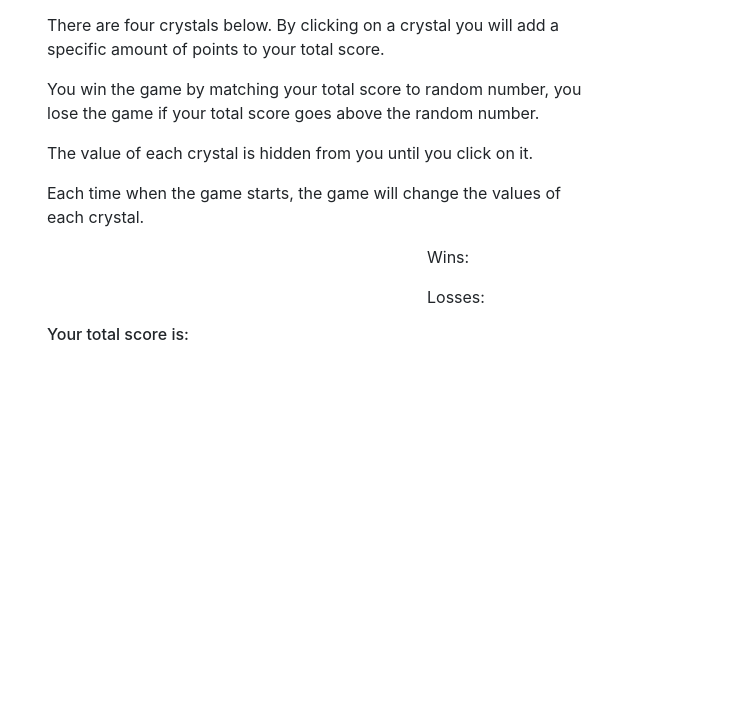
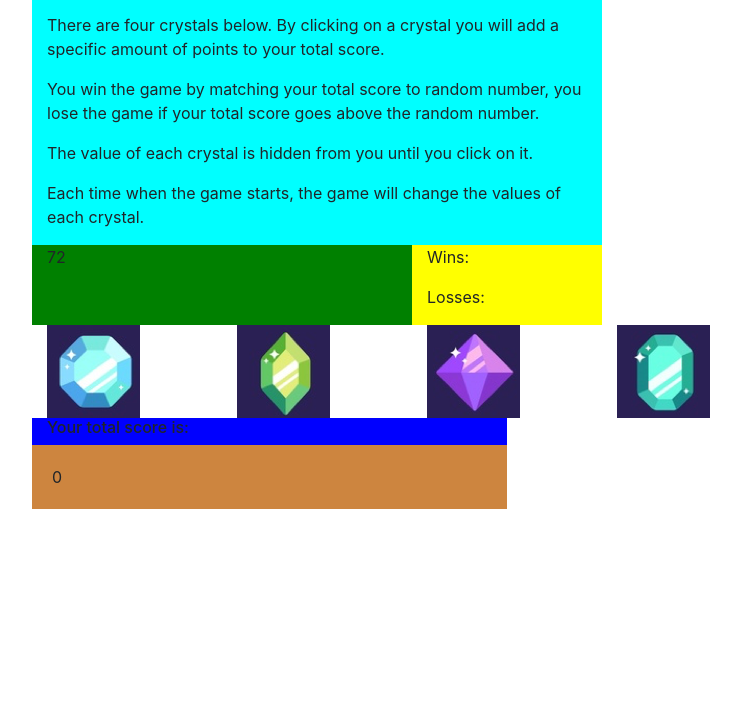
Before and after one commit to AshleyFreedenberg/unit-4-game, a plain HTML site: page index.html in a window 1280 px wide. Shown: the part 83-800 px from the top of the page, without its empty margins (38-779 px from the left). Drawn offline with nearby package versions, Linux system fonts and the light colour scheme.

Commit message:
Work from 2/27

```diff
--- a/assets/css/style.css
+++ b/assets/css/style.css
@@ -3,21 +3,43 @@
 }
 
 #instructions {
-
+    background-color: aqua;
 }
 
 #ranNum {
-
+    background-color: green;
 }
 
 #score {
+    background-color: yellow;
+}
 
+#blueCrystal {
+    float: left;
+}
+
+#greenCrystal {
+    float: left;
+}
+
+#purpleCrystal {
+    float: left;
+}
+
+#tealCrystal {
+    float: left;
 }
 
 #crystals {
 
 }
 
+#infoScore {
+    clear: both;
+    background-color: blue;
+}
+
 #guess {
-
+    background-color: peru;
+    padding: 20px;
 }
--- a/assets/javascript/game.js
+++ b/assets/javascript/game.js
@@ -0,0 +1,49 @@
+var randomNum = Math.floor(Math.random() * 101) + 19;
+
+var wins = 0;
+var losses = 0;
+var totalScore = 0;
+
+var crystals = {
+    blueCrystal: Math.floor(Math.random() * 12) + 1,
+    greenCrystal: Math.floor(Math.random() * 12) + 1,
+    purpleCrystal: Math.floor(Math.random() * 12) + 1,
+    tealCrystal: Math.floor(Math.random() * 12) + 1,
+}
+
+$("#blueCrystal").on("click", function () {
+    var crystalValBlue = (crystals.blueCrystal);
+    crystalValBlue = parseInt(crystalValBlue);
+    alert(crystalValBlue);
+    totalScore += crystalValBlue;
+});
+
+
+if (totalScore === randomNum) {
+    alert("You Won, Keep Playing!");
+    wins++;
+    var totalScore = 0;
+}
+
+else if (totalScore > randomNum) {
+    alert("You Lost, Try Again!")
+    losses++
+    var totalScore = 0;
+}
+
+
+
+$("#randomNum").html(randomNum);
+$("#wins").html(wins);
+$("#losses").html(losses);
+$("#totalScore").html(totalScore);
+
+$("#blueCrystal").html("<img src='assets/images/BlueCrystal.png'>")
+$("#greenCrystal").html("<img src='assets/images/GreenCrystal.png'>")
+$("#purpleCrystal").html("<img src='assets/images/PurpleCrystal.png'>")
+$("#tealCrystal").html("<img src='assets/images/TealCrystal.png'>")
+
+console.log("blueCrystal", crystals.blueCrystal);
+console.log("greenCrystal", crystals.greenCrystal);
+console.log("purpleCrystal", crystals.purpleCrystal);
+console.log("tealCrystal", crystals.tealCrystal);
--- a/index.html
+++ b/index.html
@@ -19,8 +19,8 @@
                 <h1>Crystals Collector!</h1>
             </div>
         </div>
-        <div class="row" id="instructions">
-            <div class="col-md-6">
+        <div class="row">
+            <div class="col-md-6" id="instructions">
                 <p>You will be given a random number at the start of the game.</p>
                 <p>There are four crystals below. By clicking on a crystal you will add a specific amount of points to
                     your total score.</p>
@@ -32,7 +32,7 @@
         </div>
         <div class="row">
             <div class="col-md-4" id="ranNum">
-
+                <span id="randomNum"></span>
             </div>
             <div class="col-md-2" id="score">
                 <div class="row">
@@ -48,28 +48,33 @@
             </div>
         </div>
         <div class="row">
-            <div class="col-md-12" id="crystals">
-
+            <div class="col-md-2" id="crystals">
+                <span id="blueCrystal"></span>
+            </div>
+            <div class="col-md-2" id="crystals">
+                <span id="greenCrystal"></span>
+            </div>
+            <div class="col-md-2" id="crystals">
+                <span id="purpleCrystal"></span>
+            </div>
+            <div class="col-md-2" id="crystals">
+                <span id="tealCrystal"></span>
             </div>
         </div>
         <div class="row">
-            <div class="col-md-5">
+            <div class="col-md-5" id="infoScore">
                 <h6>Your total score is:</h6>
             </div>
         </div>
         <div class="row">
             <div class="col-md-5" id="guess">
-
+                <span id="totalScore"></span>
             </div>
         </div>
     </div>
 
 
-
-
-
-
-
+    <script src="https://ajax.googleapis.com/ajax/libs/jquery/3.3.1/jquery.min.js"></script>
     <script src="assets/javascript/game.js"></script>
 </body>
 
```
